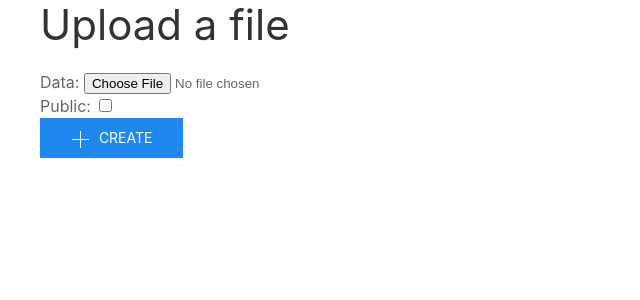
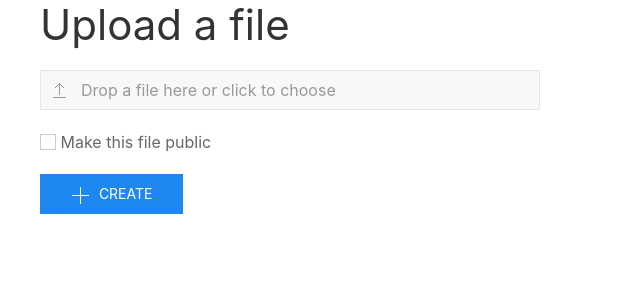
Before and after one commit to xtt28/clouddrop, a Django app: page /uploads/create in a window 1280 px wide. Shown: the part 80-380 px from the top of the page, without its empty margins (0-640 px from the left). Run offline with Django 5.2, Linux system fonts and the light colour scheme; the visitor is signed in with stand-in values (Sample User, id 1); some libraries are stand-ins or nearby versions.

Commit message:
Form appearance and functionality improvements

```diff
--- a/clouddrop/uploads/templates/uploads/fileupload_form.html
+++ b/clouddrop/uploads/templates/uploads/fileupload_form.html
@@ -7,7 +7,32 @@
 <h1>{% trans "Upload a file" %}</h1>
 <form method="post" enctype="multipart/form-data">
     {% csrf_token %}
-    {{ form }}
+    {% if form.errors %}
+    <div class="uk-alert-danger">
+        {{ form.errors }}
+    </div>
+    {% endif %}
+    <div class="uk-margin">
+        <div uk-form-custom="target: true">
+            <div class="uk-inline">
+                <span class="uk-form-icon" uk-icon="icon: upload"></span>
+                <input type="file" aria-label="{% trans "Select a file" %}" name="data" required>
+                <input
+                    class="uk-input uk-form-width-large"
+                    type="text"
+                    placeholder="{% trans "Drop a file here or click to choose" %}"
+                    aria-label="{% trans "Select a file" %}"
+                    disabled
+                >
+            </div>
+        </div>
+    </div>
+    <div class="uk-margin">
+        <label>
+            <input type="checkbox" name="public" class="uk-checkbox">
+            {% trans "Make this file public" %}
+        </label>
+    </div>
     <button class="uk-button uk-button-primary">
         <span uk-icon="icon: plus"></span>&nbsp;
         {% trans "Create" %}
```
